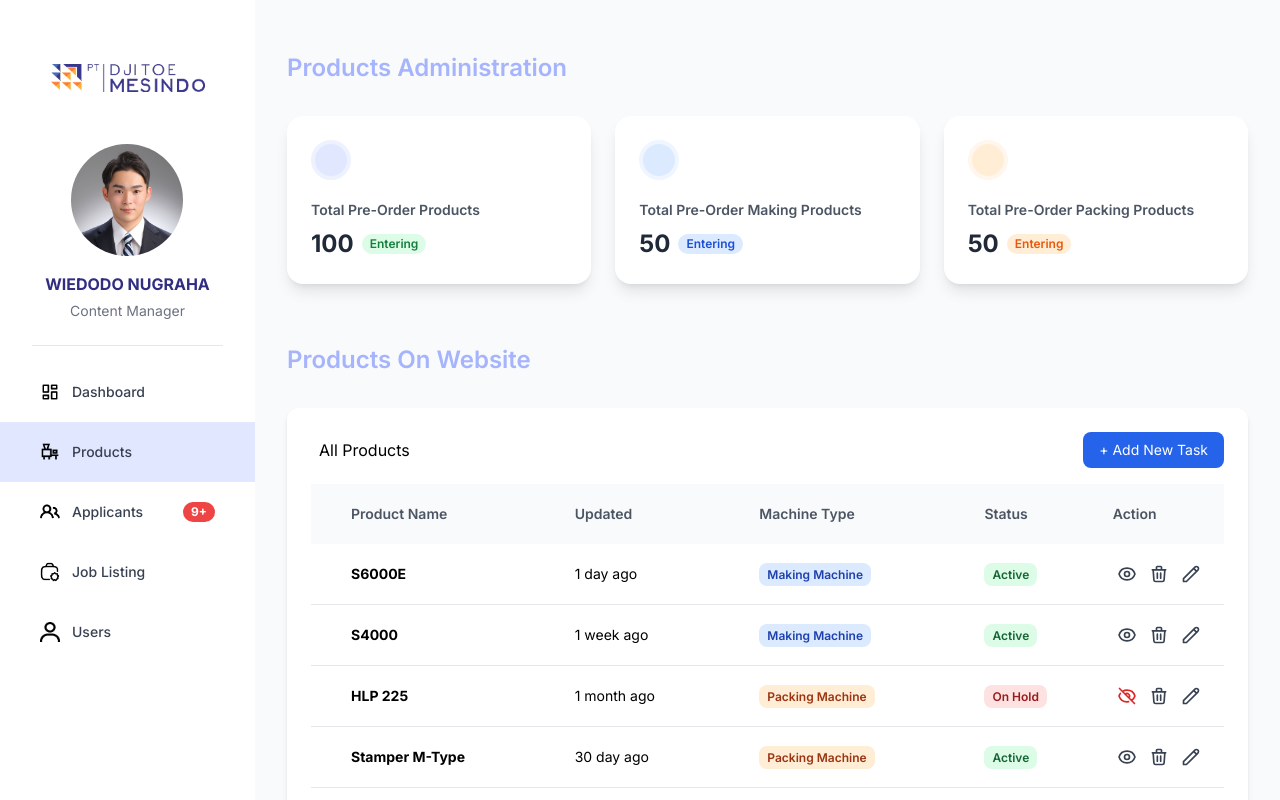
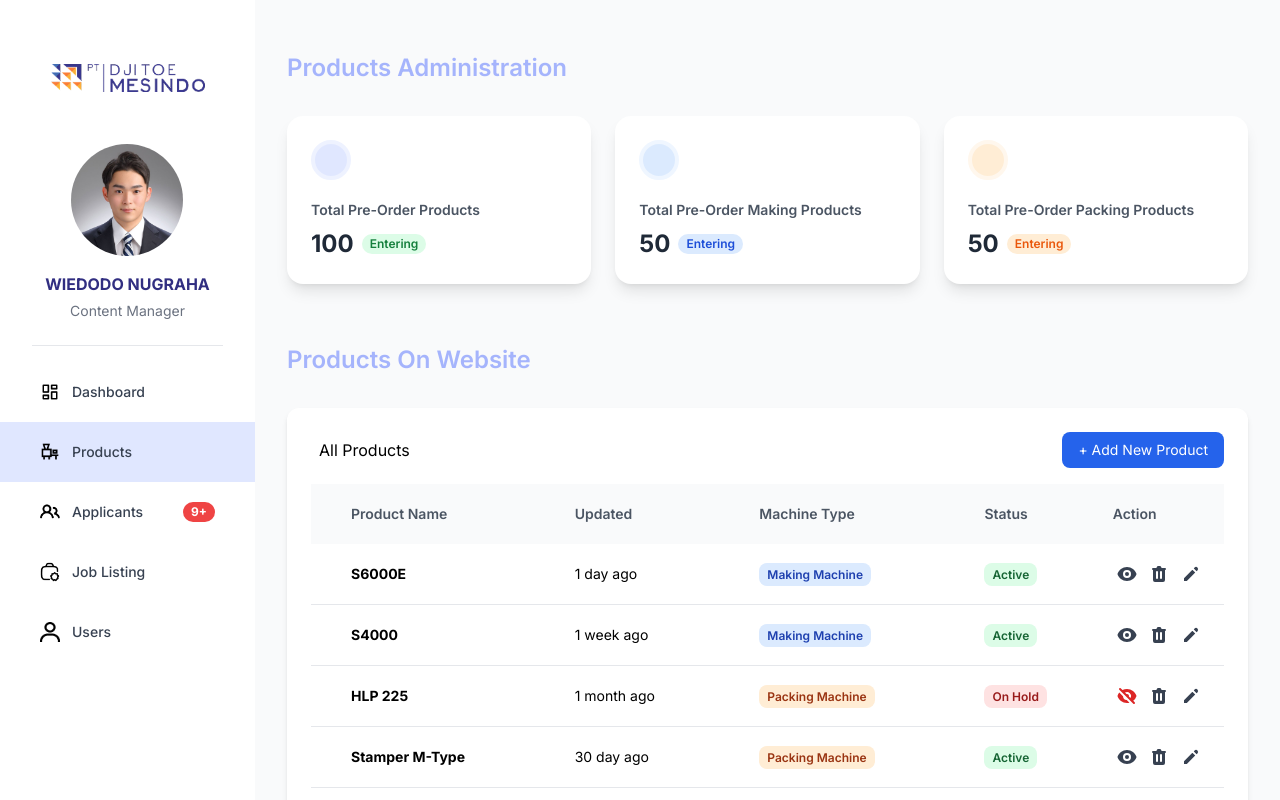
Before and after one commit to naylawibawa/DjitoeDashboard, a React (Vite) app: page /products in a window 1280 px wide. Shown: the top 800 px of the page. Built offline with nearby package versions, Linux system fonts and the light colour scheme.

Commit message:
Updated product page

```diff
--- a/src/components/products/producttable.jsx
+++ b/src/components/products/producttable.jsx
@@ -1,8 +1,8 @@
 import { useState } from "react";
-import { HiOutlineEye, HiOutlineEyeOff, HiOutlineTrash, HiOutlinePencil } from "react-icons/hi";
+import { HiEye, HiEyeOff, HiTrash, HiPencil } from "react-icons/hi";
 import { productData as initialData } from "./productdata";
-import ProductStatusModal from "./statusmodal";
-import ProductDeleteModal from "./deletemodal";
+import ProductStatusModal from "./productstatusmodal";
+import ProductDeleteModal from "./productdeletemodal";
 
 export default function ProductTable() {
   const [products, setProducts] = useState(initialData);
@@ -77,7 +77,7 @@ export default function ProductTable() {
           <div className="flex gap-2">
             <p className="px-2">All Products</p>
           </div>
-          <button className="px-4 py-2 bg-blue-600 hover:bg-blue-800 text-white rounded-lg text-sm">+ Add New Task</button>
+          <button className="px-4 py-2 bg-blue-600 hover:bg-blue-800 text-white rounded-lg text-sm">+ Add New Product</button>
         </div>
 
         <div className="overflow-x-auto">
@@ -105,13 +105,13 @@ export default function ProductTable() {
                   <td className="px-1">
                     <div className="flex items-center gap-1">
                       <button className="p-1 hover:bg-gray-100 rounded-lg" onClick={() => openModal(idx)}>
-                        {product.status === "On Hold" ? <HiOutlineEyeOff className="w-5 h-5 text-red-600" /> : <HiOutlineEye className="w-5 h-5 text-gray-700" />}
+                        {product.status === "On Hold" ? <HiEyeOff className="w-5 h-5 text-red-600" /> : <HiEye className="w-5 h-5 text-gray-700" />}
                       </button>
                       <button className="p-1 text-gray-700 hover:bg-gray-100 rounded-lg" onClick={() => openDelete(idx)}>
-                        <HiOutlineTrash className="w-5 h-5" />
+                        <HiTrash className="w-5 h-5" />
                       </button>
                       <button className="p-1 text-gray-700 hover:bg-gray-100 rounded-lg">
-                        <HiOutlinePencil className="w-5 h-5" />
+                        <HiPencil className="w-5 h-5" />
                       </button>
                     </div>
                   </td>
```
Also changed, not shown: src/components/products/productdeletemodal.jsx (renamed from src/components/products/deletemodal.jsx), src/components/products/productstatusmodal.jsx (renamed from src/components/products/statusmodal.jsx).
